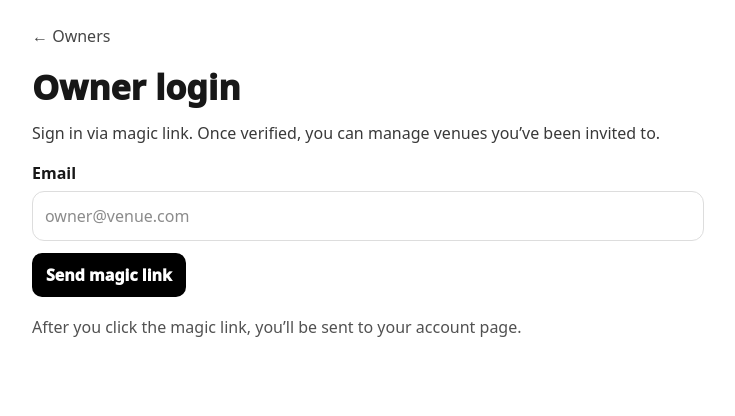
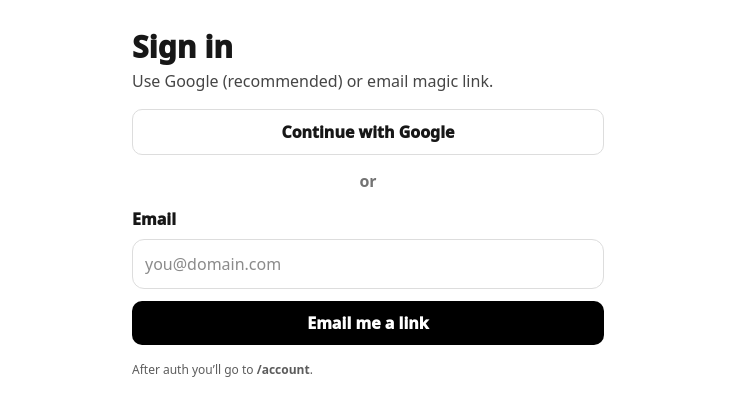
Before and after one commit to M4G3LL4N0/access-layer, a Next.js app: page /login in a window 1280 px wide. Shown: the top 416 px of the page, without its empty margins (272-1007 px from the left). Built offline with nearby package versions, Linux system fonts and the light colour scheme; no server answers.

Commit message:
Add Google OAuth login button

```diff
--- a/src/app/login/page.tsx
+++ b/src/app/login/page.tsx
@@ -1,60 +1,93 @@
 "use client";
 
-import { useState } from "react";
-import Link from "next/link";
-import { createClient } from "@supabase/supabase-js";
-
-const supabase = createClient(
-  process.env.NEXT_PUBLIC_SUPABASE_URL!,
-  process.env.NEXT_PUBLIC_SUPABASE_ANON_KEY!
-);
+import { useMemo, useState } from "react";
+import { useSearchParams } from "next/navigation";
+import { supabaseBrowser } from "@/lib/supabaseBrowser";
 
 export default function LoginPage() {
+  const sp = useSearchParams();
+  const next = sp.get("next") || "/account";
+
   const [email, setEmail] = useState("");
-  const [status, setStatus] = useState<"idle" | "sent" | "error">("idle");
-  const [msg, setMsg] = useState("");
+  const [sent, setSent] = useState(false);
+  const [err, setErr] = useState<string>("");
+
+  const origin = useMemo(() => {
+    if (typeof window === "undefined") return "";
+    return window.location.origin;
+  }, []);
+
+  const redirectTo = `${origin}/auth/callback?next=${encodeURIComponent(next)}`;
+
+  async function signInGoogle() {
+    setErr("");
+    const { error } = await supabaseBrowser.auth.signInWithOAuth({
+      provider: "google",
+      options: { redirectTo },
+    });
+    if (error) setErr(error.message);
+  }
 
   async function sendLink(e: React.FormEvent) {
     e.preventDefault();
-    setStatus("idle");
-    setMsg("");
+    setErr("");
 
-    const redirectTo =
-      typeof window !== "undefined"
-        ? `${window.location.origin}/auth/callback`
-        : undefined;
-
-    const { error } = await supabase.auth.signInWithOtp({
+    const { error } = await supabaseBrowser.auth.signInWithOtp({
       email,
       options: { emailRedirectTo: redirectTo },
     });
 
     if (error) {
-      setStatus("error");
-      setMsg(error.message);
+      setErr(error.message);
       return;
     }
-    setStatus("sent");
-    setMsg("Magic link sent. Check your email.");
+    setSent(true);
   }
 
   return (
-    <main style={{ padding: 24, fontFamily: "system-ui", maxWidth: 720, margin: "0 auto" }}>
-      <Link href="/owners" style={{ opacity: 0.8 }}>← Owners</Link>
-
-      <h1 style={{ marginTop: 14, fontSize: 34, fontWeight: 950 }}>Owner login</h1>
-      <p style={{ marginTop: 8, opacity: 0.85, lineHeight: 1.6 }}>
-        Sign in via magic link. Once verified, you can manage venues you’ve been invited to.
+    <main style={{ padding: 24, fontFamily: "system-ui", maxWidth: 520, margin: "0 auto" }}>
+      <h1 style={{ fontSize: 30, fontWeight: 950 }}>Sign in</h1>
+      <p style={{ opacity: 0.8, lineHeight: 1.6 }}>
+        Use Google (recommended) or email magic link.
       </p>
 
+      {err && (
+        <div style={{ marginTop: 12, padding: 12, borderRadius: 12, background: "#fff3f3", border: "1px solid #ffd2d2", fontWeight: 900 }}>
+          {err}
+        </div>
+      )}
+
+      <button
+        onClick={signInGoogle}
+        style={{
+          marginTop: 14,
+          width: "100%",
+          padding: "10px 14px",
+          borderRadius: 10,
+          border: "1px solid #ddd",
+          background: "white",
+          fontWeight: 950,
+          cursor: "pointer",
+        }}
+      >
+        Continue with Google
+      </button>
+
+      <div style={{ marginTop: 14, opacity: 0.6, fontWeight: 900, textAlign: "center" }}>or</div>
+
+      {sent ? (
+        <div style={{ marginTop: 14, padding: 12, borderRadius: 12, background: "#f0fff4", border: "1px solid #c9f2d3", fontWeight: 900 }}>
+          Link sent. Check your email and click the magic link.
+        </div>
+      ) : (
         <form onSubmit={sendLink} style={{ marginTop: 14 }}>
-        <label style={{ display: "block", fontWeight: 900, marginBottom: 6 }}>Email</label>
+          <label style={{ display: "block", fontWeight: 950, marginBottom: 8 }}>Email</label>
           <input
             value={email}
             onChange={(e) => setEmail(e.target.value)}
             type="email"
             required
-          placeholder="owner@venue.com"
+            placeholder="you@domain.com"
             style={{ width: "100%", padding: 12, borderRadius: 12, border: "1px solid #ddd" }}
           />
           <button
@@ -67,29 +100,16 @@
               border: "none",
               fontWeight: 950,
               cursor: "pointer",
+              width: "100%",
             }}
           >
-          Send magic link
+            Email me a link
           </button>
         </form>
-
-      {msg && (
-        <div
-          style={{
-            marginTop: 14,
-            padding: 12,
-            borderRadius: 12,
-            background: status === "error" ? "#fee" : "#f0fff4",
-            border: "1px solid #eee",
-            fontWeight: 800,
-          }}
-        >
-          {msg}
-        </div>
       )}
 
-      <div style={{ marginTop: 18, opacity: 0.75 }}>
-        After you click the magic link, you’ll be sent to your account page.
+      <div style={{ marginTop: 16, fontSize: 12, opacity: 0.7 }}>
+        After auth you’ll go to <b>{next}</b>.
       </div>
     </main>
   );
```
Lines whose indentation alone changed are shown as unchanged.
